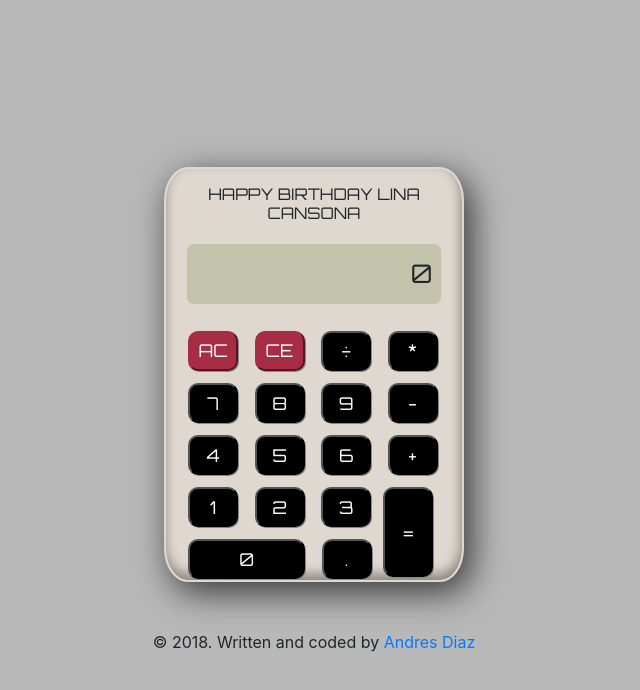
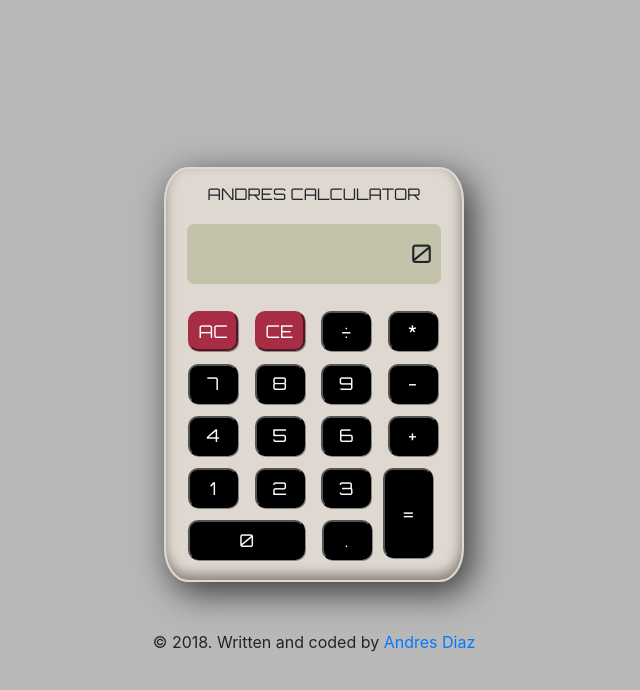
Before and after one commit to andres8/calculator, a plain HTML site: page index.html in a window 1280 px wide. Shown: the whole page, without its empty margins (326-966 px from the left). Drawn offline with nearby package versions, Linux system fonts and the light colour scheme.

Commit message:
Change name

```diff
--- a/index.html
+++ b/index.html
@@ -16,7 +16,7 @@
     <div class="container">
       <div class="calculatorBack">
         <div class="text-center mt-3">
-          <h6>HAPPY BIRTHDAY LINA CANSONA</h6>
+          <h6>ANDRES CALCULATOR</h6>
         </div>
         <div class="display">
           <p id="display" class='mt-2 output' align='right'>0</p>
```
